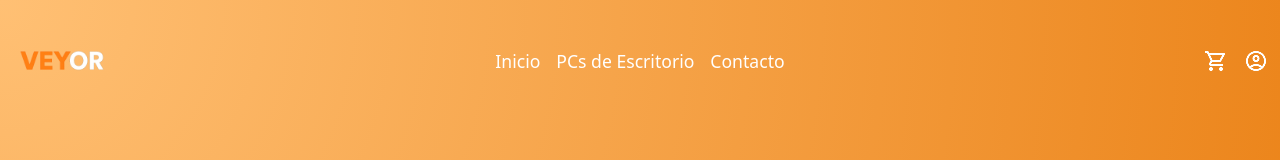
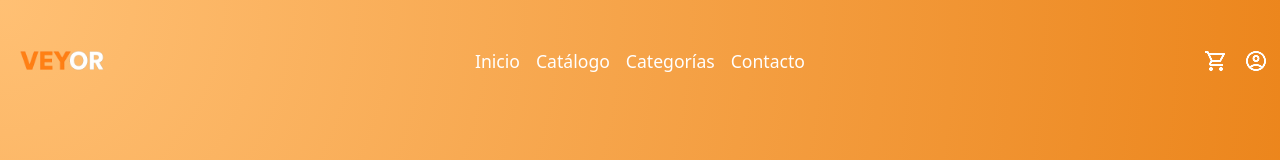
Before and after one commit to pablovenica7/Tech-Ecommerce, a React (Vite) app: page / in a window 1280 px wide. Shown: the top 160 px of the page. Built offline with nearby package versions, Linux system fonts and the light colour scheme.

Commit message:
Update NavBar.jsx

```diff
--- a/src/components/NavBar.jsx
+++ b/src/components/NavBar.jsx
@@ -1,5 +1,5 @@
 import { useEffect, useState } from 'react';
-import { Link } from 'react-router-dom';
+import { Link, NavLink } from 'react-router-dom';
 import { CartWidget } from './CartWidget';
 import logo from '../assets/logo_navbar.png';
 
@@ -24,9 +24,19 @@ export function NavBar() {
             <img src={logo} alt="Logo VEYOR" className="logo-navbar" />
           </Link>
           <ul className="navbar-nav col-lg-6 justify-content-lg-center">
-            <li className="nav-item"><Link className="nav-link" to="/">Inicio</Link></li>
-            <li className="nav-item"><Link className="nav-link" to="/pcs">PCs de Escritorio</Link></li>
-            <li className="nav-item"><Link className="nav-link" to="/contacto">Contacto</Link></li>
+            <li className="nav-item"><NavLink className="nav-link" to="/">Inicio</NavLink></li>
+            <li className="nav-item"><NavLink className="nav-link" to="/catalogo">Catálogo</NavLink></li>
+            <li className="nav-item dropdown">
+              <a className="nav-link dropdown-toggle" href="#" role="button" data-bs-toggle="dropdown" aria-expanded="false">
+                Categorías
+              </a>
+              <ul className="dropdown-menu">
+                <li><Link className="dropdown-item" to="/categoria/pcs">PCs de Escritorio</Link></li>
+                <li><Link className="dropdown-item" to="/categoria/notebooks">Notebooks</Link></li>
+                <li><Link className="dropdown-item" to="/categoria/monitores">Monitores</Link></li>
+              </ul>
+            </li>
+            <li className="nav-item"><NavLink className="nav-link" to="/contacto">Contacto</NavLink></li>
           </ul>
           <div className="d-lg-flex col-lg-3 justify-content-lg-end">
             <CartWidget />
```
